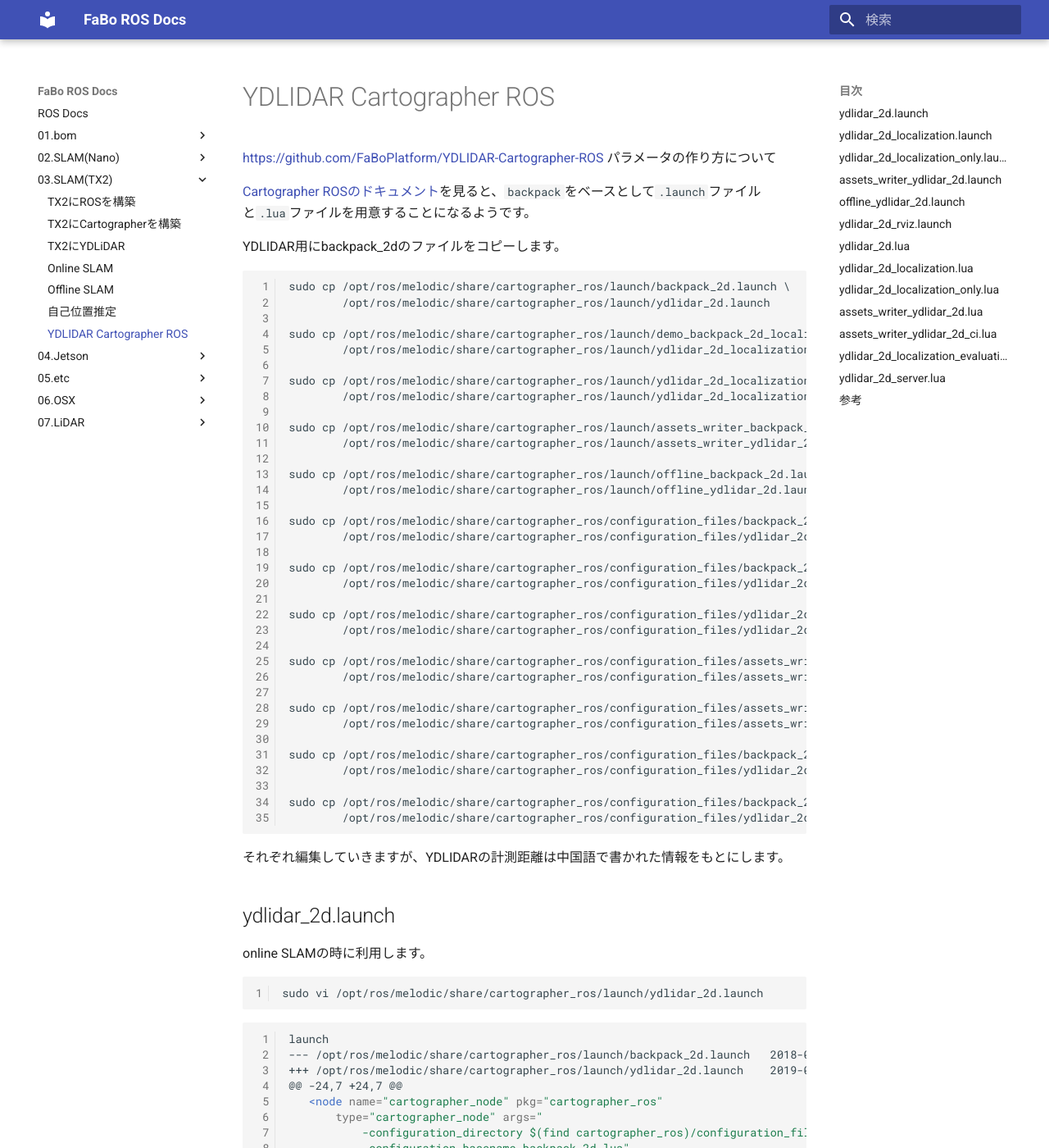
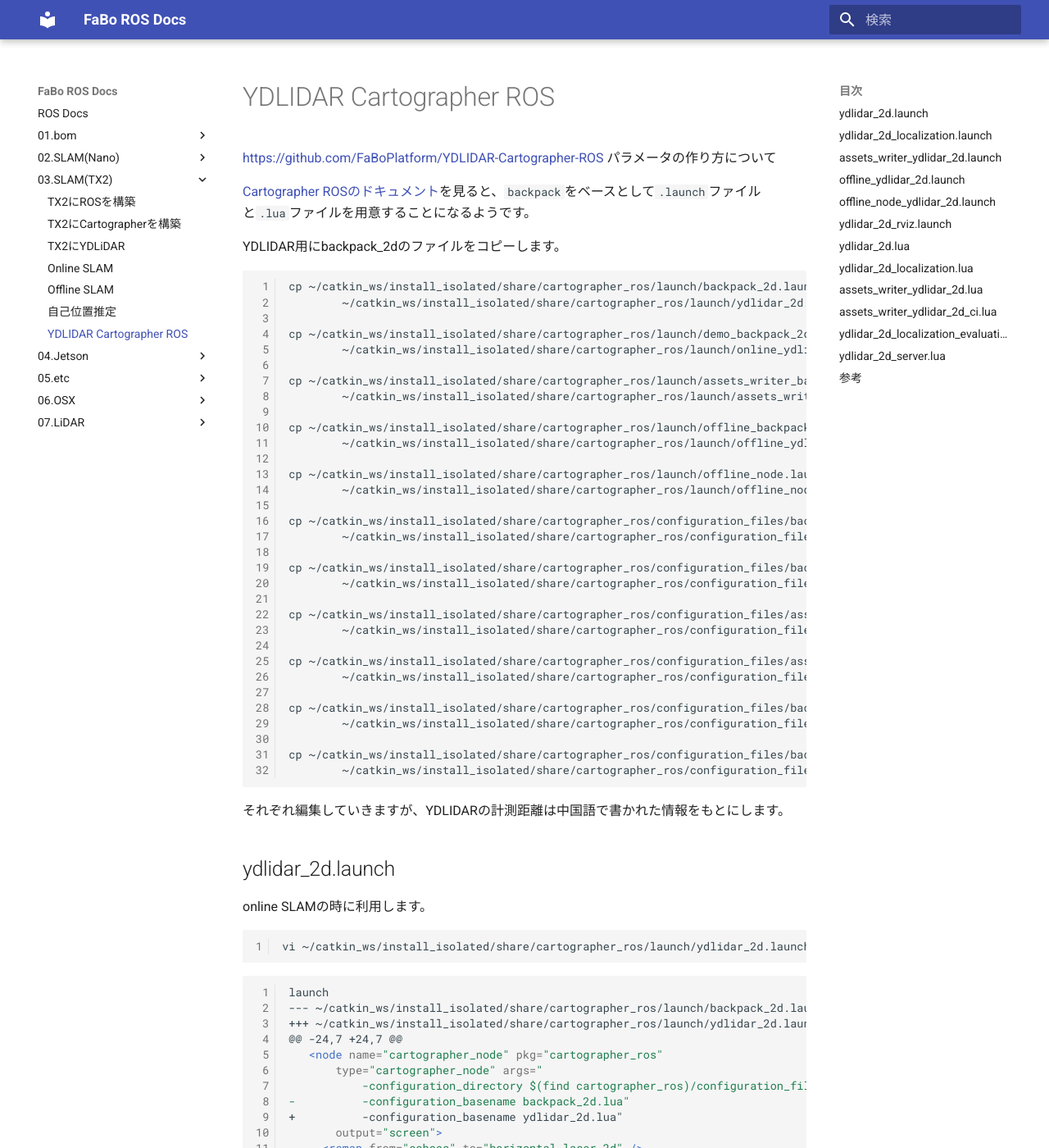
Before and after one commit to FaBoPlatform/ROSDocs, an MkDocs documentation site: the page built from docs/03.SLAM(TX2)/07.ydlidar_cartographer_ros.md, in a window 1280 px wide and 1400 px high. Shown: the whole window at 82% size. Built offline with MkDocs 1.6.1 and Material for MkDocs 9.7.7, drawn with Linux system fonts in a browser that asks for light colours; nearby versions of some CDN libraries; some of the changed text lies outside the part shown.

Commit message:
update for cartographer ros master

````diff
--- a/docs/03.SLAM(TX2)/07.ydlidar_cartographer_ros.md
+++ b/docs/03.SLAM(TX2)/07.ydlidar_cartographer_ros.md
@@ -8,41 +8,38 @@
 YDLIDAR用にbackpack_2dのファイルをコピーします。<br>
 
 ```
-sudo cp /opt/ros/melodic/share/cartographer_ros/launch/backpack_2d.launch \
-        /opt/ros/melodic/share/cartographer_ros/launch/ydlidar_2d.launch
+cp ~/catkin_ws/install_isolated/share/cartographer_ros/launch/backpack_2d.launch \
+        ~/catkin_ws/install_isolated/share/cartographer_ros/launch/ydlidar_2d.launch
 
-sudo cp /opt/ros/melodic/share/cartographer_ros/launch/demo_backpack_2d_localization.launch \
-        /opt/ros/melodic/share/cartographer_ros/launch/ydlidar_2d_localization.launch
+cp ~/catkin_ws/install_isolated/share/cartographer_ros/launch/demo_backpack_2d_localization.launch \
+        ~/catkin_ws/install_isolated/share/cartographer_ros/launch/online_ydlidar_2d_localization.launch
 
-sudo cp /opt/ros/melodic/share/cartographer_ros/launch/ydlidar_2d_localization.launch \
-        /opt/ros/melodic/share/cartographer_ros/launch/ydlidar_2d_localization_only.launch
+cp ~/catkin_ws/install_isolated/share/cartographer_ros/launch/assets_writer_backpack_2d.launch \
+        ~/catkin_ws/install_isolated/share/cartographer_ros/launch/assets_writer_ydlidar_2d.launch
 
-sudo cp /opt/ros/melodic/share/cartographer_ros/launch/assets_writer_backpack_2d.launch \
-        /opt/ros/melodic/share/cartographer_ros/launch/assets_writer_ydlidar_2d.launch
+cp ~/catkin_ws/install_isolated/share/cartographer_ros/launch/offline_backpack_2d.launch \
+        ~/catkin_ws/install_isolated/share/cartographer_ros/launch/offline_ydlidar_2d.launch
 
-sudo cp /opt/ros/melodic/share/cartographer_ros/launch/offline_backpack_2d.launch \
-        /opt/ros/melodic/share/cartographer_ros/launch/offline_ydlidar_2d.launch
+cp ~/catkin_ws/install_isolated/share/cartographer_ros/launch/offline_node.launch \
+        ~/catkin_ws/install_isolated/share/cartographer_ros/launch/offline_node_ydlidar_2d.launch
 
-sudo cp /opt/ros/melodic/share/cartographer_ros/configuration_files/backpack_2d.lua \
-        /opt/ros/melodic/share/cartographer_ros/configuration_files/ydlidar_2d.lua
+cp ~/catkin_ws/install_isolated/share/cartographer_ros/configuration_files/backpack_2d.lua \
+        ~/catkin_ws/install_isolated/share/cartographer_ros/configuration_files/ydlidar_2d.lua
 
-sudo cp /opt/ros/melodic/share/cartographer_ros/configuration_files/backpack_2d_localization.lua \
-        /opt/ros/melodic/share/cartographer_ros/configuration_files/ydlidar_2d_localization.lua
+cp ~/catkin_ws/install_isolated/share/cartographer_ros/configuration_files/backpack_2d_localization.lua \
+        ~/catkin_ws/install_isolated/share/cartographer_ros/configuration_files/ydlidar_2d_localization.lua
 
-sudo cp /opt/ros/melodic/share/cartographer_ros/configuration_files/ydlidar_2d_localization.lua \
-        /opt/ros/melodic/share/cartographer_ros/configuration_files/ydlidar_2d_localization_only.lua
+cp ~/catkin_ws/install_isolated/share/cartographer_ros/configuration_files/assets_writer_backpack_2d.lua \
+        ~/catkin_ws/install_isolated/share/cartographer_ros/configuration_files/assets_writer_ydlidar_2d.lua
 
-sudo cp /opt/ros/melodic/share/cartographer_ros/configuration_files/assets_writer_backpack_2d.lua \
-        /opt/ros/melodic/share/cartographer_ros/configuration_files/assets_writer_ydlidar_2d.lua
+cp ~/catkin_ws/install_isolated/share/cartographer_ros/configuration_files/assets_writer_backpack_2d_ci.lua \
+        ~/catkin_ws/install_isolated/share/cartographer_ros/configuration_files/assets_writer_ydlidar_2d_ci.lua
 
-sudo cp /opt/ros/melodic/share/cartographer_ros/configuration_files/assets_writer_backpack_2d_ci.lua \
-        /opt/ros/melodic/share/cartographer_ros/configuration_files/assets_writer_ydlidar_2d_ci.lua
+cp ~/catkin_ws/install_isolated/share/cartographer_ros/configuration_files/backpack_2d_localization_evaluation.lua \
+        ~/catkin_ws/install_isolated/share/cartographer_ros/configuration_files/ydlidar_2d_localization_evaluation.lua
 
-sudo cp /opt/ros/melodic/share/cartographer_ros/configuration_files/backpack_2d_localization_evaluation.lua \
-        /opt/ros/melodic/share/cartographer_ros/configuration_files/ydlidar_2d_localization_evaluation.lua
-
-sudo cp /opt/ros/melodic/share/cartographer_ros/configuration_files/backpack_2d_server.lua \
-        /opt/ros/melodic/share/cartographer_ros/configuration_files/ydlidar_2d_server.lua
+cp ~/catkin_ws/install_isolated/share/cartographer_ros/configuration_files/backpack_2d_server.lua \
+        ~/catkin_ws/install_isolated/share/cartographer_ros/configuration_files/ydlidar_2d_server.lua
 ```
 
 それぞれ編集していきますが、YDLIDARの計測距離は中国語で書かれた情報をもとにします。<br>
@@ -50,13 +47,13 @@
 ## ydlidar_2d.launch
 online SLAMの時に利用します。
 ```
-sudo vi /opt/ros/melodic/share/cartographer_ros/launch/ydlidar_2d.launch
+vi ~/catkin_ws/install_isolated/share/cartographer_ros/launch/ydlidar_2d.launch
 ```
 
 ```
 launch
---- /opt/ros/melodic/share/cartographer_ros/launch/backpack_2d.launch	2018-06-01 21:27:27.000000000 +0900
-+++ /opt/ros/melodic/share/cartographer_ros/launch/ydlidar_2d.launch	2019-04-18 10:45:11.633852650 +0900
+--- ~/catkin_ws/install_isolated/share/cartographer_ros/launch/backpack_2d.launch	2018-06-01 21:27:27.000000000 +0900
++++ ~/catkin_ws/install_isolated/share/cartographer_ros/launch/ydlidar_2d.launch	2019-04-18 10:45:11.633852650 +0900
 @@ -24,7 +24,7 @@
    <node name="cartographer_node" pkg="cartographer_ros"
        type="cartographer_node" args="
@@ -70,15 +67,24 @@
 
 ## ydlidar_2d_localization.launch
 自己位置推定の時に利用します。<br>
-他のPCでrvizを起動出来るようにするために、`rviz`はは削除します。<br>
+他のPCでrvizを起動出来るようにするために、`rviz`は削除します。<br>
 リアルタイムで自己位置推定を行うために、`rosbag play`は削除します。
 ```
-sudo vi /opt/ros/melodic/share/cartographer_ros/launch/ydlidar_2d_localization.launch
+vi ~/catkin_ws/install_isolated/share/cartographer_ros/launch/ydlidar_2d_localization.launch
 ```
 
 ```
---- /opt/ros/melodic/share/cartographer_ros/launch/demo_backpack_2d_localization.launch	2018-06-01 21:27:27.000000000 +0900
-+++ /opt/ros/melodic/share/cartographer_ros/launch/ydlidar_2d_localization.launch	2019-04-18 17:13:52.222148292 +0900
+--- /home/ubuntu/catkin_ws/install_isolated/share/cartographer_ros/launch/demo_backpack_2d_localization.launch	2019-04-22 14:07:23.000000000 +0900
++++ /home/ubuntu/catkin_ws/install_isolated/share/cartographer_ros/launch/ydlidar_2d_localization.launch	2019-04-22 15:46:46.144449938 +0900
+@@ -15,7 +15,7 @@
+ -->
+
+ <launch>
+-  <param name="/use_sim_time" value="true" />
++  <param name="/use_sim_time" value="false" />
+
+   <param name="robot_description"
+     textfile="$(find cartographer_ros)/urdf/backpack_2d.urdf" />
 @@ -26,7 +26,7 @@
    <node name="cartographer_node" pkg="cartographer_ros"
        type="cartographer_node" args="
@@ -99,33 +105,14 @@
  </launch>
 ```
 
-## ydlidar_2d_localization_only.launch
-マップが完全に完成している場合、SLAMを動作させずに、自己位置推定のみの実行で処理を軽くする事が出来ます。<br>
-```
-sudo vi /opt/ros/melodic/share/cartographer_ros/launch/ydlidar_2d_localization_only.launch
-```
-```
---- /opt/ros/melodic/share/cartographer_ros/launch/ydlidar_2d_localization.launch	2019-04-18 17:13:52.222148292 +0900
-+++ /opt/ros/melodic/share/cartographer_ros/launch/ydlidar_2d_localization_only.launch	2019-04-18 11:58:26.981743821 +0900
-@@ -26,7 +26,7 @@
-   <node name="cartographer_node" pkg="cartographer_ros"
-       type="cartographer_node" args="
-           -configuration_directory $(find cartographer_ros)/configuration_files
--          -configuration_basename ydlidar_2d_localization.lua
-+          -configuration_basename ydlidar_2d_localization_only.lua
-           -load_state_filename $(arg load_state_filename)"
-       output="screen">
-     <remap from="echoes" to="horizontal_laser_2d" />
-```
-
 ## assets_writer_ydlidar_2d.launch
 軌跡を出力する時に使います。<br>
 ```
-sudo vi /opt/ros/melodic/share/cartographer_ros/launch/assets_writer_ydlidar_2d.launch
+vi ~/catkin_ws/install_isolated/share/cartographer_ros/launch/assets_writer_ydlidar_2d.launch
 ```
 ```
---- /opt/ros/melodic/share/cartographer_ros/launch/assets_writer_backpack_2d.launch	2018-06-01 21:27:27.000000000 +0900
-+++ /opt/ros/melodic/share/cartographer_ros/launch/assets_writer_ydlidar_2d.launch	2019-04-18 14:12:12.519944597 +0900
+--- /home/ubuntu/catkin_ws/install_isolated/share/cartographer_ros/launch/assets_writer_backpack_2d.launch	2019-04-22 14:07:23.000000000 +0900
++++ /home/ubuntu/catkin_ws/install_isolated/share/cartographer_ros/launch/assets_writer_ydlidar_2d.launch	2019-04-22 14:49:13.010335933 +0900
 @@ -15,7 +15,7 @@
  -->
 
@@ -140,30 +127,74 @@
 ## offline_ydlidar_2d.launch
 offline SLAMは自己位置推定のためのpbstreamフォーマットのマップを作成する時に使います。<br>
 ```
-sudo vi /opt/ros/melodic/share/cartographer_ros/launch/offline_ydlidar_2d.launch
+vi ~/catkin_ws/install_isolated/share/cartographer_ros/launch/offline_ydlidar_2d.launch
 ```
 ```
---- /opt/ros/melodic/share/cartographer_ros/launch/offline_backpack_2d.launch	2018-06-01 21:27:27.000000000 +0900
-+++ /opt/ros/melodic/share/cartographer_ros/launch/offline_ydlidar_2d.launch	2019-04-18 16:28:06.797046959 +0900
-@@ -19,9 +19,6 @@
+--- /home/ubuntu/catkin_ws/install_isolated/share/cartographer_ros/launch/offline_backpack_2d.launch	2019-04-22 14:09:24.000000000 +0900
++++ /home/ubuntu/catkin_ws/install_isolated/share/cartographer_ros/launch/offline_ydlidar_2d.launch	2019-04-22 16:31:09.331096972 +0900
+@@ -16,18 +16,14 @@
+
+ <launch>
+   <arg name="bag_filenames"/>
+-  <arg name="no_rviz" default="false"/>
+-  <arg name="rviz_config" default="$(find cartographer_ros)/configuration_files/demo_2d.rviz"/>
+   <arg name="configuration_directory" default="$(find cartographer_ros)/configuration_files"/>
+-  <arg name="configuration_basenames" default="backpack_2d.lua"/>
++  <arg name="configuration_basenames" default="ydlidar_2d.lua"/>
+   <arg name="urdf_filenames" default="$(find cartographer_ros)/urdf/backpack_2d.urdf"/>
+   <arg name="launch_prefix" default=""/>
+
+   <remap from="echoes" to="horizontal_laser_2d"/>
+-  <include file="$(find cartographer_ros)/launch/offline_node.launch">
++  <include file="$(find cartographer_ros)/launch/offline_node_ydlidar_2d.launch">
+     <arg name="bag_filenames" value="$(arg bag_filenames)"/>
+-    <arg name="no_rviz" value="$(arg no_rviz)"/>
+-    <arg name="rviz_config" value="$(arg rviz_config)"/>
+     <arg name="configuration_directory" value="$(arg configuration_directory)"/>
+     <arg name="configuration_basenames" value="$(arg configuration_basenames)"/>
+     <arg name="urdf_filenames" value="$(arg urdf_filenames)"/>
+```
+
+## offline_node_ydlidar_2d.launch
+offline SLAMを起動する時に使います。<br>
+rvizは他のPCで起動するため、rvizの設定を削除します。<br>
+```
+vi ~/catkin_ws/install_isolated/share/cartographer_ros/launch/offline_node_ydlidar_2d.launch
+```
+```
+--- /home/ubuntu/catkin_ws/install_isolated/share/cartographer_ros/launch/offline_node.launch	2019-04-22 14:09:24.000000000 +0900
++++ /home/ubuntu/catkin_ws/install_isolated/share/cartographer_ros/launch/offline_node_ydlidar_2d.launch	2019-04-22 16:33:45.214304025 +0900
+@@ -16,8 +16,6 @@
+
+ <launch>
+   <arg name="bag_filenames"/>
+-  <arg name="no_rviz"/>
+-  <arg name="rviz_config"/>
+   <arg name="configuration_directory"/>
+   <arg name="configuration_basenames"/>
+   <arg name="urdf_filenames"/>
+@@ -25,21 +23,7 @@
+
    <param name="/use_sim_time" value="true" />
 
-   <group unless="$(arg no_rviz)">
--    <node name="rviz" pkg="rviz" type="rviz" required="true"
--        args="-d $(find cartographer_ros)/configuration_files/demo_2d.rviz" />
+-  <group unless="$(arg no_rviz)">
+-    <node name="rviz"
+-          pkg="rviz"
+-          type="rviz"
+-          required="true"
+-          args="-d $(arg rviz_config)" />
 -
-     <node name="cartographer_occupancy_grid_node" pkg="cartographer_ros"
-         type="cartographer_occupancy_grid_node" args="-resolution 0.05" />
-   </group>
-@@ -30,7 +27,7 @@
-       required="$(arg no_rviz)"
+-    <node name="cartographer_occupancy_grid_node"
+-        pkg="cartographer_ros"
+-        type="cartographer_occupancy_grid_node"
+-        args="-resolution 0.05" />
+-  </group>
+-
+   <node name="cartographer_offline_node" pkg="cartographer_ros"
+-      required="$(arg no_rviz)"
        type="cartographer_offline_node" args="
-           -configuration_directory $(find cartographer_ros)/configuration_files
--          -configuration_basenames backpack_2d.lua
-+          -configuration_basenames ydlidar_2d.lua
-           -urdf_filenames $(find cartographer_ros)/urdf/backpack_2d.urdf
-           -bag_filenames $(arg bag_filenames)"
-       output="screen">
+           -configuration_directory $(arg configuration_directory)
+           -configuration_basenames $(arg configuration_basenames)
 ```
 
 ## ydlidar_2d_rviz.launch
@@ -190,13 +221,13 @@
 `tracking_frame`とpublished_frame`はYDLIDARドライバー側のlaunch設定と同じにします。<br>
 他の値は中国語の情報をもとに設定します。<br>
 ```
-sudo vi /opt/ros/melodic/share/cartographer_ros/configuration_files/ydlidar_2d.lua
+vi ~/catkin_ws/install_isolated/share/cartographer_ros/configuration_files/ydlidar_2d.lua
 ```
 
 ```
---- /opt/ros/melodic/share/cartographer_ros/configuration_files/backpack_2d.lua2018-06-01 21:27:27.000000000 +0900
-+++ /opt/ros/melodic/share/cartographer_ros/configuration_files/ydlidar_2d.lua	2019-04-18 12:38:36.510971973 +0900
-@@ -19,17 +19,17 @@
+--- /home/ubuntu/catkin_ws/install_isolated/share/cartographer_ros/configuration_files/backpack_2d.lua	2019-04-22 14:09:24.000000000 +0900
++++ /home/ubuntu/catkin_ws/install_isolated/share/cartographer_ros/configuration_files/ydlidar_2d.lua	2019-04-22 16:42:17.430961870 +0900
+@@ -19,8 +19,8 @@
    map_builder = MAP_BUILDER,
    trajectory_builder = TRAJECTORY_BUILDER,
    map_frame = "map",
@@ -244,41 +276,23 @@
 ## ydlidar_2d_localization.lua
 自己位置推定の時に使います。<br>
 ```
-sudo vi /opt/ros/melodic/share/cartographer_ros/configuration_files/ydlidar_2d_localization.lua
+vi ~/catkin_ws/install_isolated/share/cartographer_ros/configuration_files/ydlidar_2d_localization.lua
 ```
 ```
---- /opt/ros/melodic/share/cartographer_ros/configuration_files/backpack_2d_localization.lua	2018-06-01 21:27:27.000000000 +0900
-+++ /opt/ros/melodic/share/cartographer_ros/configuration_files/ydlidar_2d_localization.lua	2019-04-18 11:21:39.245829761 +0900
-@@ -12,7 +12,7 @@
+--- /home/ubuntu/catkin_ws/install_isolated/share/cartographer_ros/configuration_files/backpack_2d_localization.lua	2019-04-22 14:09:24.000000000 +0900
++++ /home/ubuntu/catkin_ws/install_isolated/share/cartographer_ros/configuration_files/ydlidar_2d_localization.lua	2019-04-22 15:55:32.454030881 +0900
+@@ -12,11 +12,11 @@
  -- See the License for the specific language governing permissions and
  -- limitations under the License.
 
 -include "backpack_2d.lua"
 +include "ydlidar_2d.lua"
 
- TRAJECTORY_BUILDER.pure_localization = true
- POSE_GRAPH.optimize_every_n_nodes = 20
-```
-
-
-## ydlidar_2d_localization_only.lua
-SLAMを動作させずに自己位置推定だけを動作させる時に使います。<br>
-Cartographer ROSのドキュメントを見て変更していますが、今はまだ問題があって機能していません。<br>
-```
-sudo vi /opt/ros/melodic/share/cartographer_ros/configuration_files/ydlidar_2d_localization_only.lua
-```
-
-```
---- /opt/ros/melodic/share/cartographer_ros/configuration_files/ydlidar_2d_localization.lua	2019-04-18 11:21:39.245829761 +0900
-+++ /opt/ros/melodic/share/cartographer_ros/configuration_files/ydlidar_2d_localization_only.lua	2019-04-18 11:25:45.757409678 +0900
-@@ -15,6 +15,9 @@
- include "ydlidar_2d.lua"
-
- TRAJECTORY_BUILDER.pure_localization = true
-+TRAJECTORY_BUILDER.pure_localization_trimmer = {
-+    max_submaps_to_keep = 3,
-+}
- POSE_GRAPH.optimize_every_n_nodes = 20
+ TRAJECTORY_BUILDER.pure_localization_trimmer = {
+   max_submaps_to_keep = 3,
+ }
+-POSE_GRAPH.optimize_every_n_nodes = 20
++POSE_GRAPH.optimize_every_n_nodes = 2
 
  return options
 ```
@@ -288,11 +302,11 @@
 `tracking_frame`はYDLIDARドライバー側の設定と同じにします。<br>
 計測距離は中国語の情報にもとづいて設定します。<br>
 ```
-sudo vi /opt/ros/melodic/share/cartographer_ros/configuration_files/assets_writer_ydlidar_2d.lua
+vi ~/catkin_ws/install_isolated/share/cartographer_ros/configuration_files/assets_writer_ydlidar_2d.lua
 ```
 ```
---- /opt/ros/melodic/share/cartographer_ros/configuration_files/assets_writer_backpack_2d.lua	2018-06-01 21:27:27.000000000 +0900
-+++ /opt/ros/melodic/share/cartographer_ros/configuration_files/assets_writer_ydlidar_2d.lua	2019-04-18 16:39:53.198405055 +0900
+--- /home/ubuntu/catkin_ws/install_isolated/share/cartographer_ros/configuration_files/assets_writer_backpack_2d.lua	2019-04-22 14:07:23.000000000 +0900
++++ /home/ubuntu/catkin_ws/install_isolated/share/cartographer_ros/configuration_files/assets_writer_ydlidar_2d.lua	2019-04-22 15:36:56.908096159 +0900
 @@ -22,12 +22,12 @@
  include "transform.lua"
 
@@ -314,11 +328,11 @@
 ## assets_writer_ydlidar_2d_ci.lua
 `assets_writer_ydlidar_2d.lua`と設定方針は同じです。<br>
 ```
-sudo vi /opt/ros/melodic/share/cartographer_ros/configuration_files/assets_writer_ydlidar_2d_ci.lua
+vi ~/catkin_ws/install_isolated/share/cartographer_ros/configuration_files/assets_writer_ydlidar_2d_ci.lua
 ```
 ```
---- /opt/ros/melodic/share/cartographer_ros/configuration_files/assets_writer_backpack_2d_ci.lua	2018-06-01 21:27:27.000000000 +0900
-+++ /opt/ros/melodic/share/cartographer_ros/configuration_files/assets_writer_ydlidar_2d_ci.lua	2019-04-18 16:38:39.646331066 +0900
+--- /home/ubuntu/catkin_ws/install_isolated/share/cartographer_ros/configuration_files/assets_writer_backpack_2d_ci.lua	2019-04-22 14:07:23.000000000 +0900
++++ /home/ubuntu/catkin_ws/install_isolated/share/cartographer_ros/configuration_files/assets_writer_ydlidar_2d_ci.lua	2019-04-22 15:37:16.064351546 +0900
 @@ -22,12 +22,12 @@
  include "transform.lua"
 
@@ -341,12 +355,12 @@
 ## ydlidar_2d_localization_evaluation.lua
 自己位置推定の時に使うようです。<br>
 ```
-sudo vi /opt/ros/melodic/share/cartographer_ros/configuration_files/ydlidar_2d_localization_evaluation.lua
+vi ~/catkin_ws/install_isolated/share/cartographer_ros/configuration_files/ydlidar_2d_localization_evaluation.lua
 ```
 
 ```
---- /opt/ros/melodic/share/cartographer_ros/configuration_files/backpack_2d_localization_evaluation.lua	2018-06-01 21:27:27.000000000 +0900
-+++ /opt/ros/melodic/share/cartographer_ros/configuration_files/ydlidar_2d_localization_evaluation.lua	2019-04-18 11:44:36.647488588 +0900
+--- /home/ubuntu/catkin_ws/install_isolated/share/cartographer_ros/configuration_files/backpack_2d_localization_evaluation.lua	2019-04-22 14:07:23.000000000 +0900
++++ /home/ubuntu/catkin_ws/install_isolated/share/cartographer_ros/configuration_files/ydlidar_2d_localization_evaluation.lua	2019-04-22 14:49:16.078433115 +0900
 @@ -12,7 +12,7 @@
  -- See the License for the specific language governing permissions and
  -- limitations under the License.
@@ -362,7 +376,7 @@
 ## ydlidar_2d_server.lua
 変更なし
 ```
-/opt/ros/melodic/share/cartographer_ros/configuration_files/ydlidar_2d_server.lua
+~/catkin_ws/install_isolated/share/cartographer_ros/configuration_files/ydlidar_2d_server.lua
 ```
 
 ```
@@ -375,6 +389,7 @@
 
 ## 参考
 * [https://google-cartographer-ros.readthedocs.io/en/latest/your_bag.html](https://google-cartographer-ros.readthedocs.io/en/latest/your_bag.html)
+* [https://github.com/googlecartographer/cartographer_ros/issues/1122](https://github.com/googlecartographer/cartographer_ros/issues/1122)
 * [https://www.mindthink.me/2018/11/01/cartographer%E5%AD%A6%E4%B9%A0%E7%B3%BB%E5%88%97%E4%B9%8B%E4%BA%8C%EF%BC%9A-%E4%BD%BF%E7%94%A8-eai-ydlidar-%E5%AE%9E%E7%8E%B0-cartographer-2d-slam/](https://www.mindthink.me/2018/11/01/cartographer%E5%AD%A6%E4%B9%A0%E7%B3%BB%E5%88%97%E4%B9%8B%E4%BA%8C%EF%BC%9A-%E4%BD%BF%E7%94%A8-eai-ydlidar-%E5%AE%9E%E7%8E%B0-cartographer-2d-slam/)
 * [https://www.ncnynl.com/archives/201811/2789.html](https://www.ncnynl.com/archives/201811/2789.html)
 * [https://translate.google.co.jp/translate?hl=en&sl=zh-CN&u=https://www.academia.edu/38171833/EAI_cartographer&prev=search](https://translate.google.co.jp/translate?hl=en&sl=zh-CN&u=https://www.academia.edu/38171833/EAI_cartographer&prev=search)
````
Also changed, not shown: other parts of docs/03.SLAM(TX2)/07.ydlidar_cartographer_ros.md (+3 -2 lines), docs/03.SLAM(TX2)/02.cartographer.md (+46 -5 lines), docs/03.SLAM(TX2)/03.ydlidar_install.md (+2 -0 lines), docs/03.SLAM(TX2)/06.localization.md (+9 -0 lines), docs/03.SLAM(TX2)/img/localization.png, docs/03.SLAM(TX2)/img/localization2.png.
